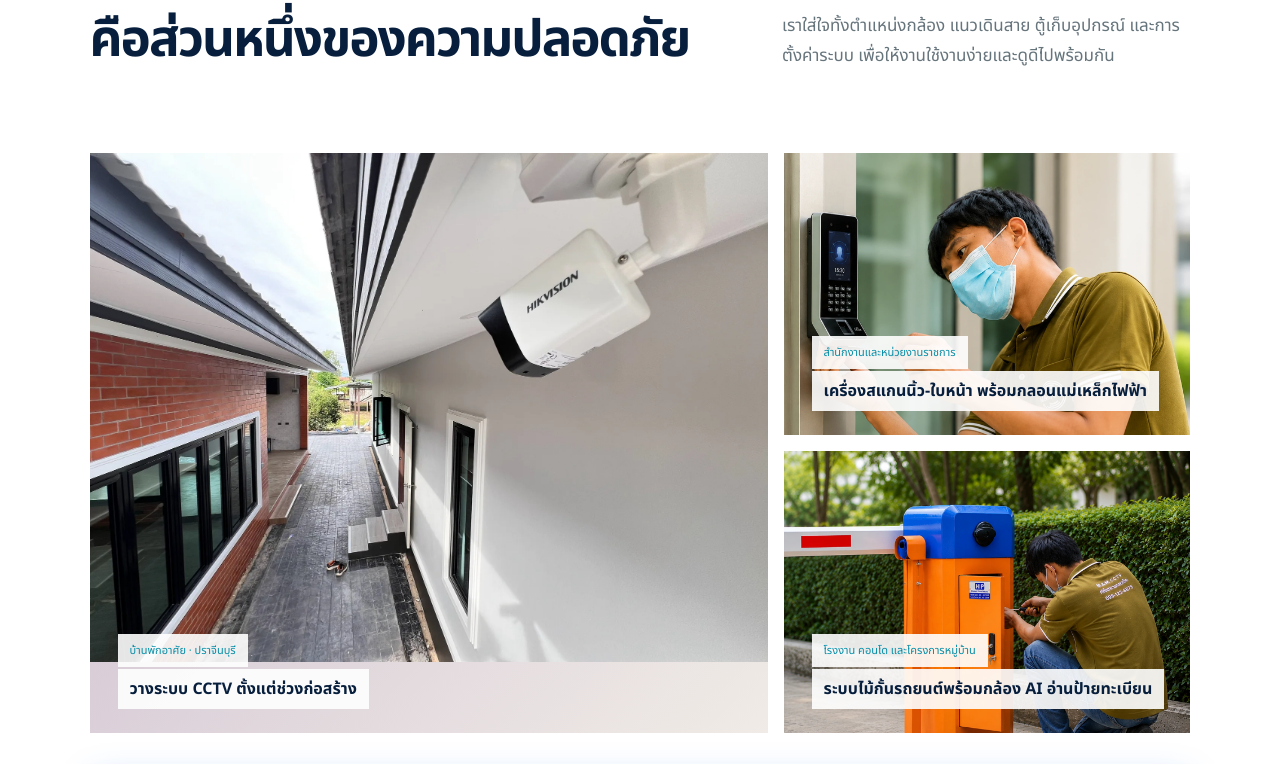
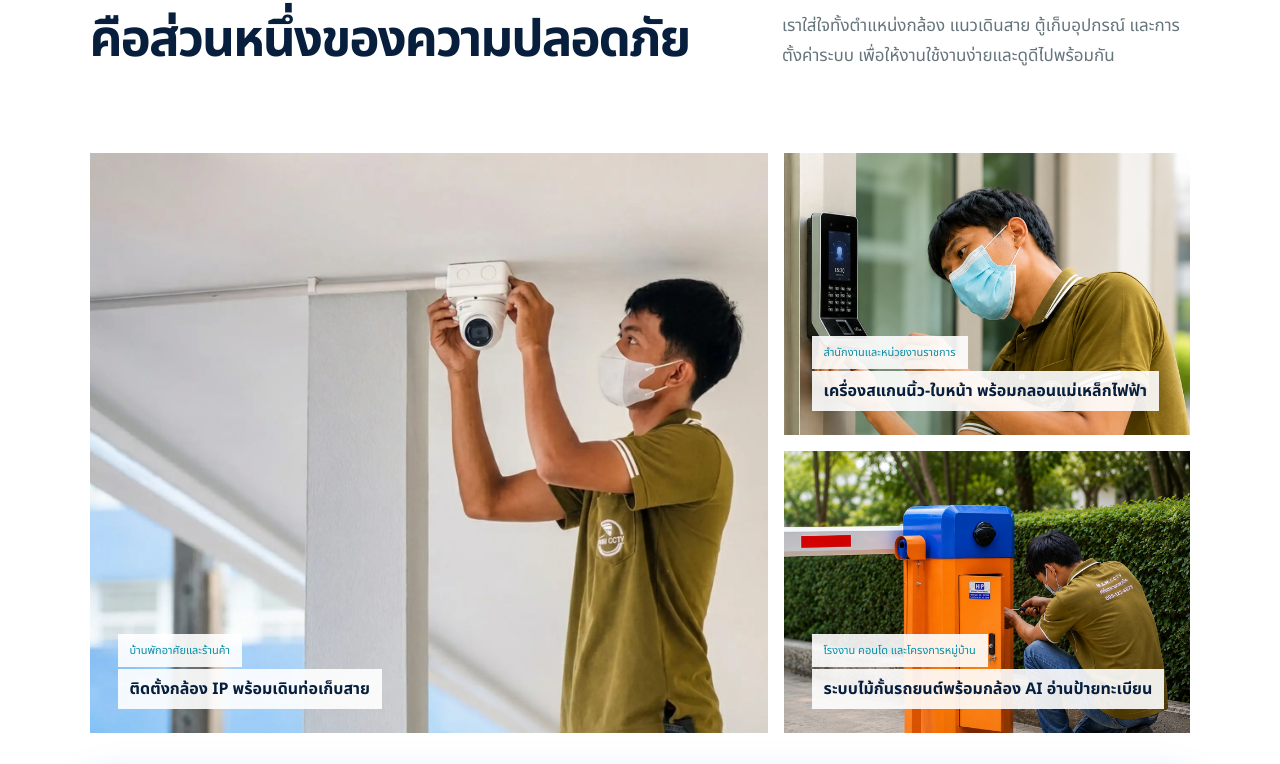
Before and after one commit to momomaggi/mmcctv-website, a React (Vite) app: page / in a window 1280 px wide. Shown: the part 3116-3880 px from the top of the page. Built offline with nearby package versions, Linux system fonts and the light colour scheme.

Commit message:
Restore homepage CCTV portfolio card

```diff
--- a/src/page.tsx
+++ b/src/page.tsx
@@ -373,21 +373,21 @@ const scrollReviews = (direction: "previous" | "next") => {
       <section className="section works" id="works">
         <div className="section-head"><div><span className="kicker">ผลงานติดตั้ง</span><h2>ความเรียบร้อย<br/>คือส่วนหนึ่งของความปลอดภัย</h2></div><p>เราใส่ใจทั้งตำแหน่งกล้อง แนวเดินสาย ตู้เก็บอุปกรณ์ และการตั้งค่าระบบ เพื่อให้งานใช้งานง่ายและดูดีไปพร้อมกัน</p></div>
         <div className="work-grid">
-  <a className="work-main" href="/case-studies/home-cctv-installation" aria-label="ดูกรณีศึกษาติดตั้งกล้องวงจรปิดบ้านพักอาศัย">
+  <a className="work-main" href="/services/cctv" aria-label="ดูบริการและผลงานติดตั้งกล้องวงจรปิด">
     <picture>
       <source
         media="(max-width: 620px)"
-        srcSet="/case-studies/home-cctv-prachinburi/hero-mobile.webp"
+        srcSet="/portfolio/portfolio-home-mobile.webp"
       />
       <img
-        src="/case-studies/home-cctv-prachinburi/hero-desktop.webp"
-        alt="ผลงานวางระบบกล้องวงจรปิดบ้านพักอาศัย จังหวัดปราจีนบุรี"
+        src="/portfolio/portfolio-home.webp"
+        alt="ผลงานติดตั้งกล้องวงจรปิดโดย M&M CCTV"
         loading="lazy"
       />
     </picture>
 
-    <span>บ้านพักอาศัย · ปราจีนบุรี</span>
-    <h3>วางระบบ CCTV ตั้งแต่ช่วงก่อสร้าง</h3>
+    <span>บ้านพักอาศัยและร้านค้า</span>
+    <h3>ติดตั้งกล้อง IP พร้อมเดินท่อเก็บสาย</h3>
   </a>
   <div className="work-side">
     <div>
```
